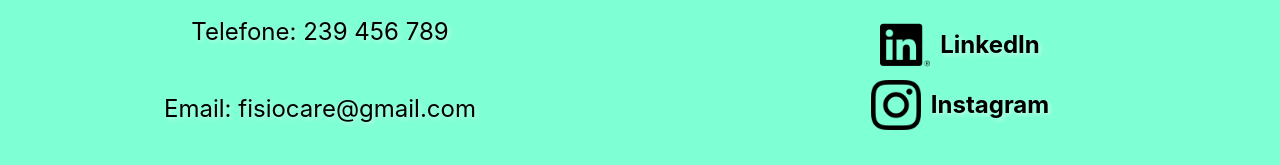
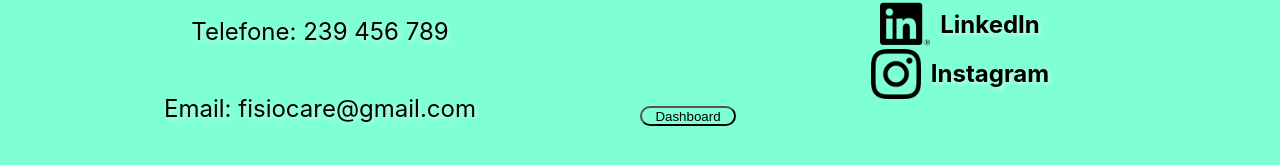
Before and after one commit to heyfrandisco/ES_24, a React (Create React App) app in the folder frontend/fisiocare/: page / in a window 1280 px wide. Shown: the part 2693-2858 px from the top of the page. Built offline with nearby package versions, Linux system fonts and the light colour scheme; no server answers.

Commit message:
updates e cenas

```diff
--- a/frontend/fisiocare/src/Components/AppointmentInvoice/AppointmentInvoice.jsx
+++ b/frontend/fisiocare/src/Components/AppointmentInvoice/AppointmentInvoice.jsx
@@ -113,7 +113,7 @@ const AppointmentInvoice = ({appointment, vat}) => {
             <p>Nome: {username}</p>
             <p>Email: {email}</p>
             <p>Data: {appointment.date}</p>
-            <p>Hora: {appointment.time}</p>
+            <p>Hora: {appointment.hour}</p>
             <p>Especialidade: {appointment.speciality}</p>
             <p>Médico: {appointment.doctor}</p>
             <p>Número de Contribuinte: {vat}</p>
--- a/frontend/fisiocare/src/Components/DashboardAppointment/dashboardAppointment.jsx
+++ b/frontend/fisiocare/src/Components/DashboardAppointment/dashboardAppointment.jsx
@@ -1,7 +1,7 @@
 import React from 'react'
 import './dashboardAppointment.css'
 
-function DashboardAppointment() {
+function DashboardAppointment({appointment}) {
   return (
     <>
       <div className='dasboard-appointment-card'>
--- a/frontend/fisiocare/src/Components/Footer/footer.css
+++ b/frontend/fisiocare/src/Components/Footer/footer.css
@@ -57,7 +57,7 @@
     justify-content: center;
     align-items: center;
     width: 100%;
-    height: 50%;
+    height: 33%;
     text-decoration: none;
     gap: 10px;
 }
@@ -74,7 +74,7 @@
     justify-content: center;
     align-items: center;
     width: 100%;
-    height: 50%;
+    height: 33%;
     text-decoration: none;
     gap: 10px;
 }
@@ -83,3 +83,14 @@
     width: 50px;
     height: auto;
 }
+
+.footer-button {
+    display: flex;
+    flex-direction: row;
+    justify-content: center;
+    background-color: aquamarine;
+    width: 15%;
+    height: 33%;
+    border-radius: 10px;
+    margin-top: 5%;
+}
--- a/frontend/fisiocare/src/Components/Footer/footer.jsx
+++ b/frontend/fisiocare/src/Components/Footer/footer.jsx
@@ -1,7 +1,13 @@
 import React from 'react'
 import './footer.css'
+import { useNavigate } from 'react-router-dom'
 
 function Footer() {
+  const navigate = useNavigate()
+
+  const goTo = () => {
+    navigate('/doctor-dashboard')
+  }
   return (
     <div className='footer' id='footer'>
       <h1 className='footer-title'>Contactos</h1>
@@ -17,6 +23,7 @@ function Footer() {
           <div className='instagram'>
             <a className='instagram' href="#"><img className="instagram-icon" src={require("../../Assets/instagram.png")}></img><p>Instagram</p></a>
           </div>
+          <button className='footer-button' onClick={goTo}>Dashboard</button>
       </div>
       </div>
     </div>
--- a/frontend/fisiocare/src/Components/Services/services.jsx
+++ b/frontend/fisiocare/src/Components/Services/services.jsx
@@ -3,6 +3,7 @@ import './services.css'
 import EspecialityCard from '../Speciality-Card/specialityCard'
 import axios from 'axios';
 import { useState } from 'react';
+
 
 
 function Services() {
@@ -11,7 +12,7 @@ function Services() {
 
   useEffect(() => {
     //get the specialities from the backend
-    axios.get('http://localhost:8000/specialities/', {
+    axios.get(process.env.BACKEND_API_URL + '/specialities/', {
         headers: {
             Authorization: `Bearer ${localStorage.getItem('token')}`
         }
--- a/frontend/fisiocare/src/Components/Speciality-Card/specialityCard.jsx
+++ b/frontend/fisiocare/src/Components/Speciality-Card/specialityCard.jsx
@@ -6,13 +6,7 @@ function EspecialityCard(props) {
 
   return (
     <div className='speciality-card'>
-        <img src={image} className='speciality-card-image' alt='speciality'/>
         <h2 className='speciality-card-title'>{props.speciality}</h2>
-        <p className='speciality-card-text'>
-            A recuperação muscular é um processo que visa a recuperação de lesões musculares.
-            Na FisioCare, oferecemos um serviço de recuperação muscular de qualidade,
-            com uma equipa de profissionais qualificados e experientes.
-        </p>
     </div>
   )
 }
--- a/frontend/fisiocare/src/Pages/Login/login.jsx
+++ b/frontend/fisiocare/src/Pages/Login/login.jsx
@@ -18,7 +18,7 @@ export default function Login() {
 
     // request para o backend
     //colocar token no local storage
-    axios.post('http://localhost:8000/login', {
+    axios.post(process.env.BACKEND_API_URL + '/login', {
       username: username1,
       password: userPassword
     })
--- a/frontend/fisiocare/src/Pages/Profile/profile.jsx
+++ b/frontend/fisiocare/src/Pages/Profile/profile.jsx
@@ -15,7 +15,7 @@ export default function Profile() {
 
     useEffect(() => {
         //send request to backend to get user info and appointments
-        axios.get('http://localhost:8000/profile', {
+        axios.get(process.env.BACKEND_API_URL + '/profile', {
             headers: {
                 'Authorization': 'Bearer ' + localStorage.getItem('token')
             }
--- a/frontend/fisiocare/src/Pages/Register/register.jsx
+++ b/frontend/fisiocare/src/Pages/Register/register.jsx
@@ -20,7 +20,7 @@ export default function Register() {
         console.log(userData);
 
         // request para o backend
-        axios.post('http://localhost:8000/register', userData)
+        axios.post(process.env.BACKEND_API_URL + '/register', userData)
         .then((response) => {
             //if responde is 201
             if (response.status === 201) {
--- a/frontend/fisiocare/src/Pages/SetAppointment/setAppointment.jsx
+++ b/frontend/fisiocare/src/Pages/SetAppointment/setAppointment.jsx
@@ -12,7 +12,7 @@ export default function SetAppointment() {
     const [specialities, setSpecialities] = useState([]);
     const [doctors, setDoctors] = useState([]);
 
-
+    const [app, setApp] = useState({});
     const [appointment, setAppointment] = useState({
         date: '',
         time: '',
@@ -21,7 +21,7 @@ export default function SetAppointment() {
     });
 
     useEffect(() => {
-        axios.get('http://localhost:8000/specialities/', {
+        axios.get(process.env.BACKEND_API_URL + '/specialities/', {
             headers: {
                 Authorization: `Bearer ${localStorage.getItem('token')}`
             }
@@ -38,7 +38,7 @@ export default function SetAppointment() {
 
     //send request to backend to get doctors for the selected speciality
     useEffect(() => {
-        axios.get(`http://localhost:8000/doctors/${appointment.speciality}`, {
+        axios.get(process.env.BACKEND_API_URL + `/doctors/${appointment.speciality}`, {
             headers: {
                 Authorization: `Bearer ${localStorage.getItem('token')}`
             }
@@ -71,25 +71,23 @@ export default function SetAppointment() {
 
         console.log(appointment);
 
-        /*setAppointment(updatedAppointment);*/
 
         // request para o backend
-        axios.post('http://localhost:8000/set-appointment', appointment,{
+        axios.post(process.env.BACKEND_API_URL + '/set-appointment', appointment,{
                 headers: {
                     Authorization: `Bearer ${localStorage.getItem('token')}`
                 }
             }
         )
         .then((response) => {
-            console.log(response);
+            console.log("Serializer data: ", response);
+            setApp(response?.data);
+            console.log("Appointment data: ", app);
+            navigate('/payment', { state: { appointment: response?.data } });
         })
         .catch((error) => {
             console.log(error);
         })
-
-
-
-        navigate('/payment', { state: { appointment: appointment } });
 
         setAppointment({
             date: '',
```
Also changed, not shown: frontend/fisiocare/src/Pages/Payment/payment.jsx (+22 -28 lines), 1 other file (tests, documents, lock files or other folders).
